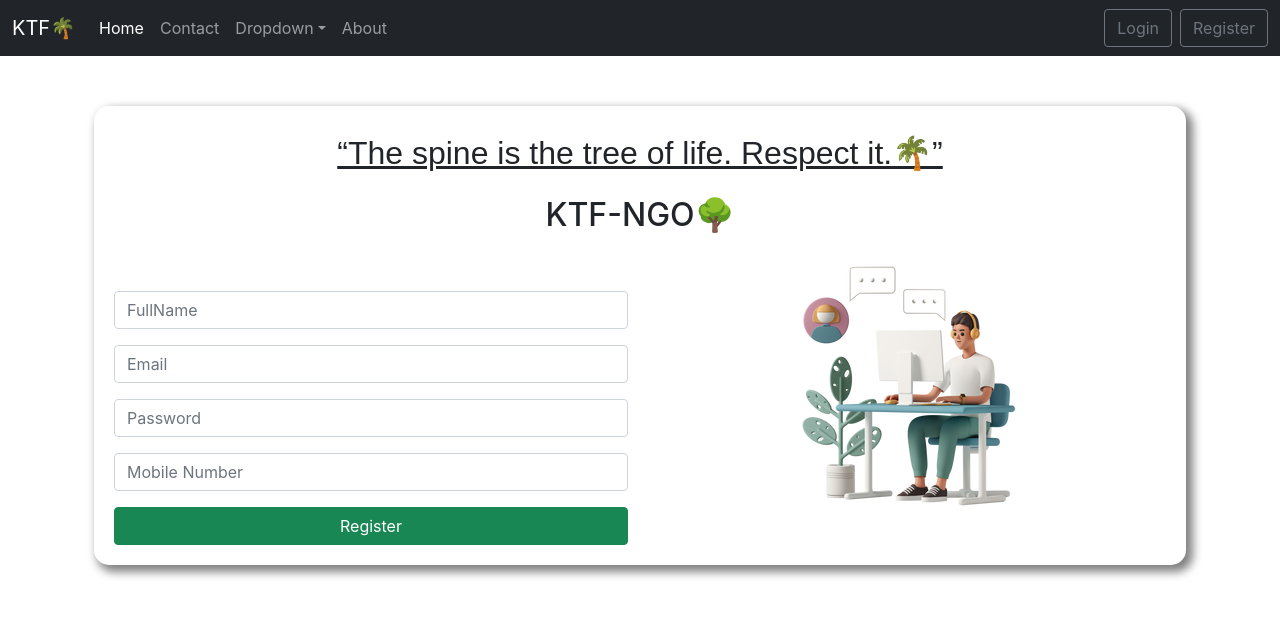
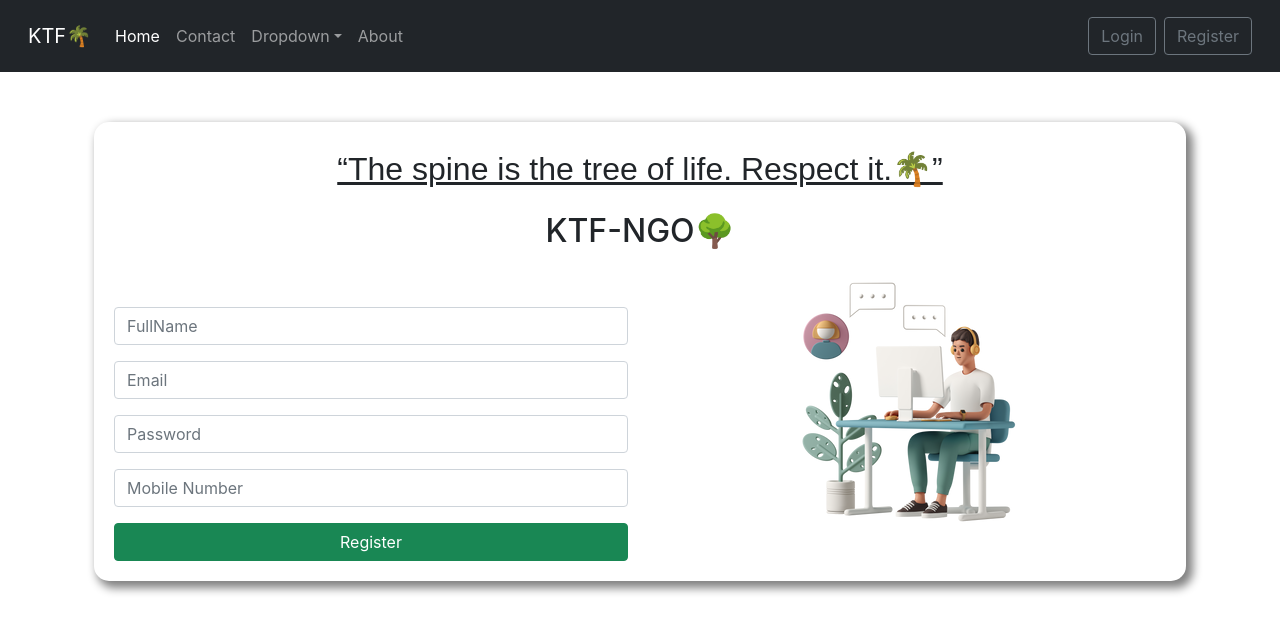
Before and after one commit to AnandShirbhaiyye/KTF-NGO, a React (Create React App) app in the folder client/: page / in a window 1280 px wide. Shown: the top 632 px of the page. Built offline with nearby package versions, Linux system fonts and the light colour scheme; the HTML template or start-up script is replaced by a standard one.

Commit message:
added home folder

```diff
--- a/client/src/components/Navbar/Navbar.js
+++ b/client/src/components/Navbar/Navbar.js
@@ -3,7 +3,7 @@ import React from 'react'
 function Navbar() {
   return (
    <>
-   <nav className="navbar navbar-expand-lg navbar-dark bg-dark">
+   <nav className="navbar navbar-expand-lg navbar-dark bg-dark p-3">
   <div className="container-fluid">
     <a className="navbar-brand" href="#">KTF🌴</a>
     <button className="navbar-toggler" type="button" data-bs-toggle="collapse" data-bs-target="#navbarSupportedContent" aria-controls="navbarSupportedContent" aria-expanded="false" aria-label="Toggle navigation">
```
Also changed, not shown: client/src/views/Home/Home.js (added, +9 -0 lines), client/src/views/Home/Home.css (added).
